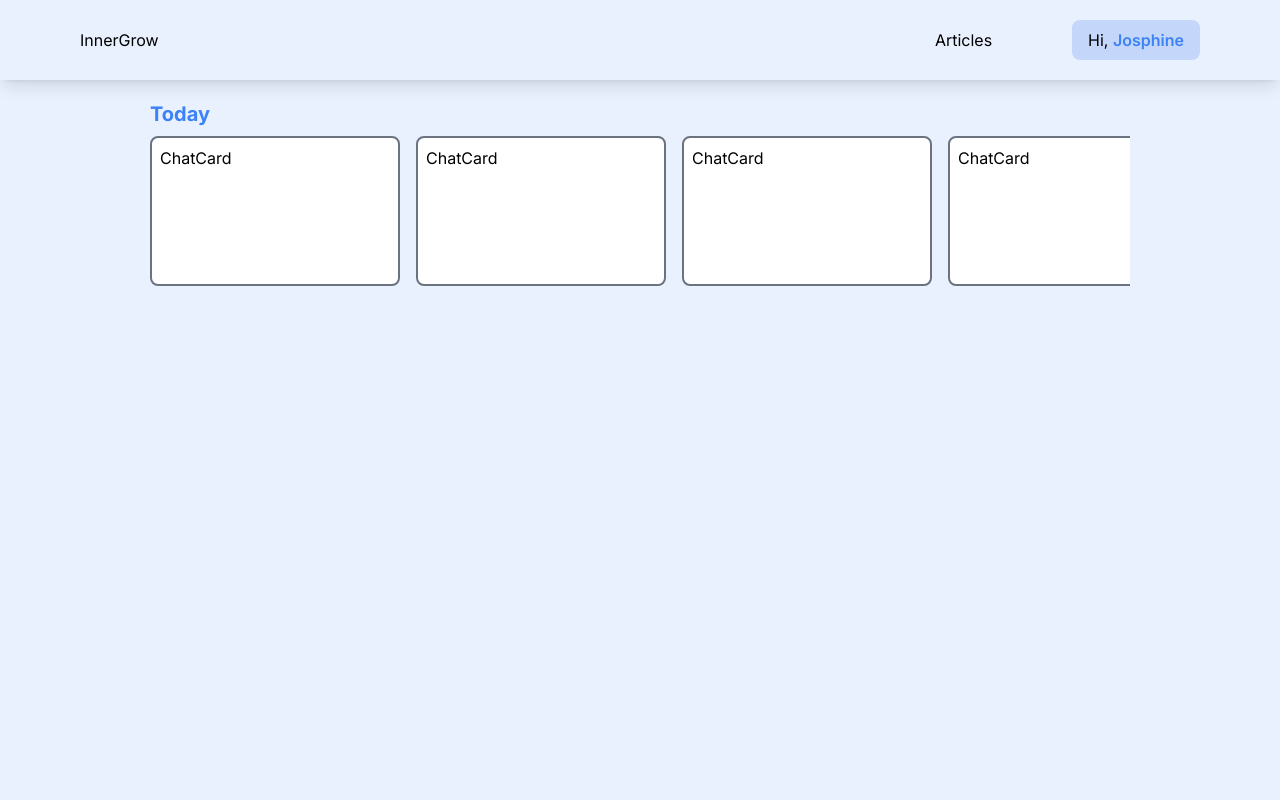
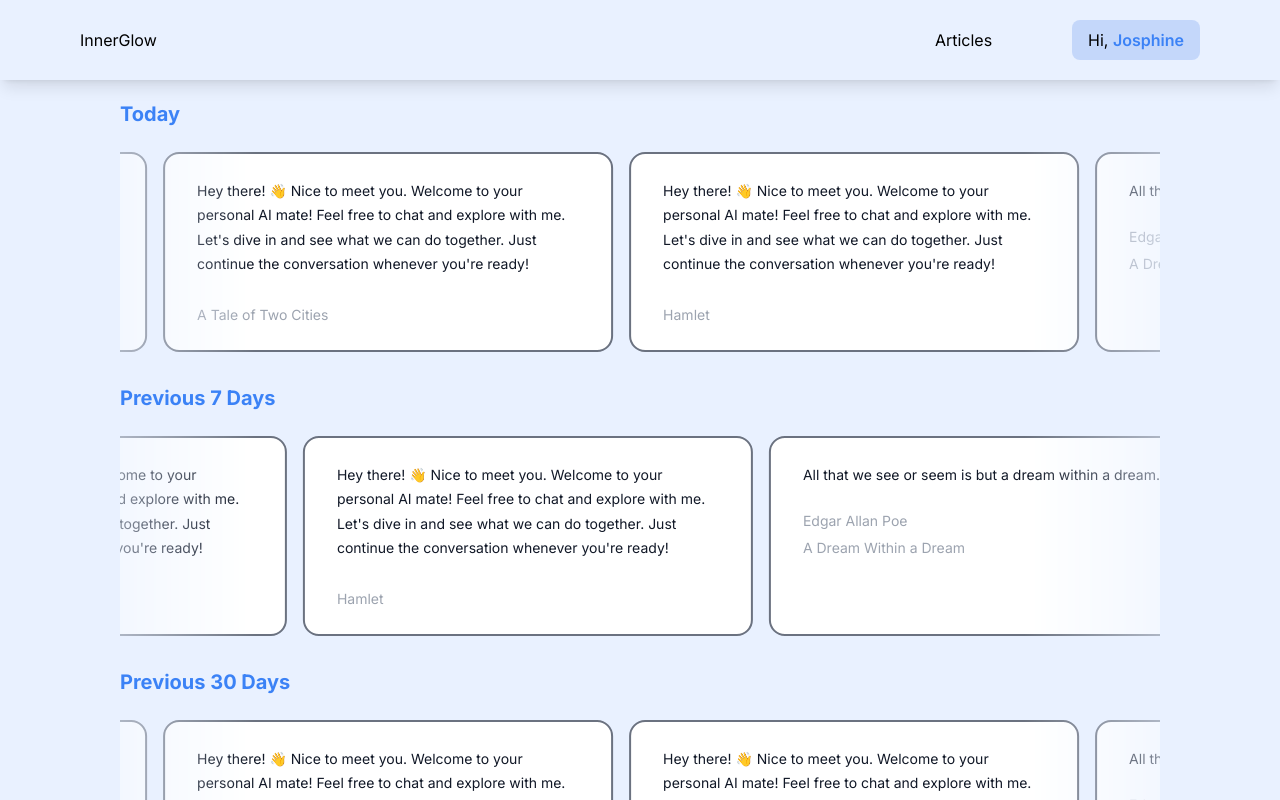
Before and after one commit to JosphineG/InnerGlow-Frontend, a Next.js app: page /history in a window 1280 px wide. Shown: the top 800 px of the page. Built offline with nearby package versions, Linux system fonts and the light colour scheme.

Commit message:
Update :chat page
Co-authored-by: JosphineG <angeljosphine27@gmail.com>

```diff
--- a/jsconfig.json
+++ b/jsconfig.json
@@ -1,5 +1,6 @@
 {
   "compilerOptions": {
+    "jsx": "react",
     "paths": {
       "@/*": ["./src/*"]
     }
--- a/package.json
+++ b/package.json
@@ -17,6 +17,8 @@
     "tailwind-merge": "^2.2.1"
   },
   "devDependencies": {
+    "@types/node": "^20.11.25",
+    "@types/react": "18.2.64",
     "autoprefixer": "^10.0.1",
     "eslint": "^8",
     "eslint-config-next": "14.1.0",
--- a/src/app/components/Chat.jsx
+++ b/src/app/components/Chat.jsx
@@ -46,7 +46,7 @@ function Chat() {
         </form>
         <footer className="w-full px-4 py-2 mt-4 text-center text-gray-500 text-sm">
           <p>
-            InnerGrow AI 2024.Al rights reserved.Terms of services and Privacy
+            InnerGlow AI 2024.Al rights reserved.Terms of services and Privacy
             policy
           </p>
         </footer>
--- a/src/app/components/ChatCard.jsx
+++ b/src/app/components/ChatCard.jsx
@@ -1,7 +1,11 @@
 import React from "react";
 
 function ChatCard() {
-  return <div className="border-[2px] border-gray-500 bg-white flex- w-[250px] h-[150px] rounded-lg px-2 py-2 flex-grow">ChatCard</div>;
+  return (
+    <div className="border-[2px] border-gray-500 bg-white flex- w-[250px] h-[150px] rounded-lg px-2 py-2 flex-grow">
+      ChatCard
+    </div>
+  );
 }
 
 export default ChatCard;
--- a/src/app/components/ChatNav.jsx
+++ b/src/app/components/ChatNav.jsx
@@ -3,7 +3,7 @@ import Link from "next";
 function ChatNav() {
   return (
     <header className="w-screen flex justify-between items-center gap-2 px-4 md:px-20 py-4 fixed z-[9999] h-[80px] shadow-lg bg-[#e9f1ff]">
-      <h1>InnerGrow</h1>
+      <h1>InnerGlow</h1>
       <nav className="flex justify-between items-center gap-4 md:gap-20 capitalize">
         <a href="">articles</a>
         <a href="">history</a>
--- /dev/null
+++ b/src/app/components/MovingCard.jsx
@@ -0,0 +1,68 @@
+"use client";
+
+import React, { useEffect, useState } from "react";
+import { InfiniteMovingCards } from "../components/ui/infinite-moving-cards";
+
+export function InfiniteMovingCardsToday() {
+  return (
+    <div className="rounded-md flex flex-col antialiased dark:bg-black dark:bg-grid-white/[0.05] items-center justify-center relative overflow-hidden">
+      <InfiniteMovingCards
+        items={testimonials}
+        direction="right"
+        speed="slow"
+      />
+    </div>
+  );
+}
+export function InfiniteMovingCardsPrevious7Days() {
+  return (
+    <div className="rounded-md flex flex-col antialiased dark:bg-black dark:bg-grid-white/[0.05] items-center justify-center relative overflow-hidden">
+      <InfiniteMovingCards
+        items={testimonials}
+        direction="left"
+        speed="slow"
+      />
+    </div>
+  );
+}
+export function InfiniteMovingCardsPrevious30Days() {
+  return (
+    <div className="rounded-md flex flex-col antialiased dark:bg-black dark:bg-grid-white/[0.05] items-center justify-center relative overflow-hidden">
+      <InfiniteMovingCards
+        items={testimonials}
+        direction="right"
+        speed="slow"
+      />
+    </div>
+  );
+}
+
+const testimonials = [
+  {
+    quote:
+      "Hey there! 👋 Nice to meet you. Welcome to your personal AI mate! Feel free to chat and explore with me. Let's dive in and see what we can do together. Just continue the conversation whenever you're ready!",
+    title: "A Tale of Two Cities",
+  },
+  {
+    quote:
+      "Hey there! 👋 Nice to meet you. Welcome to your personal AI mate! Feel free to chat and explore with me. Let's dive in and see what we can do together. Just continue the conversation whenever you're ready!",
+    title: "Hamlet",
+  },
+  {
+    quote: "All that we see or seem is but a dream within a dream.",
+    name: "Edgar Allan Poe",
+    title: "A Dream Within a Dream",
+  },
+  {
+    quote:
+      "It is a truth universally acknowledged, that a single man in possession of a good fortune, must be in want of a wife.",
+    name: "Jane Austen",
+    title: "Pride and Prejudice",
+  },
+  {
+    quote:
+      "Call me Ishmael. Some years ago—never mind how long precisely—having little or no money in my purse, and nothing particular to interest me on shore, I thought I would sail about a little and see the watery part of the world.",
+    name: "Herman Melville",
+    title: "Moby-Dick",
+  },
+];
--- /dev/null
+++ b/src/app/components/ui/infinite-moving-cards.tsx
@@ -0,0 +1,120 @@
+"use client";
+
+import { cn } from "@/app/lib/utils/cn";
+import React, { useEffect, useState } from "react";
+
+export const InfiniteMovingCards = ({
+  items,
+  direction = "left",
+  speed = "fast",
+  pauseOnHover = true,
+  className,
+}: {
+  items: {
+    quote: string;
+    name: string;
+    title: string;
+  }[];
+  direction?: "left" | "right";
+  speed?: "fast" | "normal" | "slow";
+  pauseOnHover?: boolean;
+  className?: string;
+}) => {
+  const containerRef = React.useRef<HTMLDivElement>(null);
+  const scrollerRef = React.useRef<HTMLUListElement>(null);
+
+  useEffect(() => {
+    addAnimation();
+  }, []);
+  const [start, setStart] = useState(false);
+  function addAnimation() {
+    if (containerRef.current && scrollerRef.current) {
+      const scrollerContent = Array.from(scrollerRef.current.children);
+
+      scrollerContent.forEach((item) => {
+        const duplicatedItem = item.cloneNode(true);
+        if (scrollerRef.current) {
+          scrollerRef.current.appendChild(duplicatedItem);
+        }
+      });
+
+      getDirection();
+      getSpeed();
+      setStart(true);
+    }
+  }
+  const getDirection = () => {
+    if (containerRef.current) {
+      if (direction === "left") {
+        containerRef.current.style.setProperty(
+          "--animation-direction",
+          "forwards"
+        );
+      } else {
+        containerRef.current.style.setProperty(
+          "--animation-direction",
+          "reverse"
+        );
+      }
+    }
+  };
+  const getSpeed = () => {
+    if (containerRef.current) {
+      if (speed === "fast") {
+        containerRef.current.style.setProperty("--animation-duration", "20s");
+      } else if (speed === "normal") {
+        containerRef.current.style.setProperty("--animation-duration", "40s");
+      } else {
+        containerRef.current.style.setProperty("--animation-duration", "80s");
+      }
+    }
+  };
+  return (
+    <div
+      ref={containerRef}
+      className={cn(
+        "scroller relative z-20  max-w-7xl overflow-hidden  [mask-image:linear-gradient(to_right,transparent,white_20%,white_80%,transparent)]",
+        className
+      )}
+    >
+      <ul
+        ref={scrollerRef}
+        className={cn(
+          " flex min-w-full shrink-0 gap-4 py-4 w-max flex-nowrap",
+          start && "animate-scroll ",
+          pauseOnHover && "hover:[animation-play-state:paused]"
+        )}
+      >
+        {items.map((item, idx) => (
+          <li
+            className="w-[250px]  relative rounded-2xl border-[2px]  flex-shrink-0 border-gray-500 px-8 py-6 md:w-[450px] h-[200px] truncate p-2"
+            style={{
+              background: "white",
+            }}
+            key={idx}
+          >
+            <blockquote>
+              <div
+                aria-hidden="true"
+                className="user-select-none -z-1 pointer-events-none absolute -left-0.5 -top-0.5 h-[calc(100%_+_4px)] w-[calc(100%_+_4px)]"
+              ></div>
+              <span className=" relative z-20 text-sm leading-[1.6] text-gray-900 font-normal w-full text-wrap">
+                {item.quote}
+              </span>
+              <div className="relative z-20 mt-6 flex flex-row items-center">
+                <span className="flex flex-col gap-1">
+                  <span className=" text-sm leading-[1.6] text-gray-400 font-normal">
+                    {item.name}
+                  </span>
+                  <span className=" text-sm leading-[1.6] text-gray-400 font-normal">
+                    {item.title}
+                  </span>
+                </span>
+              </div>
+            </blockquote>
+          </li>
+        ))}
+      </ul>
+    </div>
+  );
+};
--- a/src/app/history/page.js
+++ b/src/app/history/page.js
@@ -1,11 +1,16 @@
 import React from "react";
 import ChatCard from "../components/ChatCard";
+import {
+  InfiniteMovingCardsPrevious30Days,
+  InfiniteMovingCardsPrevious7Days,
+  InfiniteMovingCardsToday,
+} from "../components/MovingCard";
 
 function page() {
   return (
-    <div>
+    <div className="justify-between flex flex-col">
       <header className="w-screen flex justify-between items-center gap-2 px-4 md:px-20 py-4 fixed z-[9999] h-[80px] shadow-lg bg-[#e9f1ff]">
-        <h1>InnerGrow</h1>
+        <h1>InnerGlow</h1>
         <nav className="flex justify-between items-center gap-4 md:gap-20 capitalize">
           <a href="">articles</a>
 
@@ -14,18 +19,36 @@ function page() {
           </h3>
         </nav>
       </header>
-      <div className="pt-[100px] md:px-[150px] px-4">
+      <div className="pt-[100px] md:px-[120px] px-4 flex flex-1 flex-col space-y-4 p-3  mb-4">
         <div>
           <h3 className="text-xl font-bold mb-2 text-blue-500">Today</h3>
           <div className="grid grid-flow-col overflow-x-auto gap-4 scrollbar-thumb-blue scrollbar-thumb-rounded scrollbar-track-blue-lighter scrollbar-w-2 scrolling-touch">
-            <ChatCard />
-            <ChatCard />
-            <ChatCard />
-            <ChatCard />
-            <ChatCard />
+            <InfiniteMovingCardsToday />
+          </div>
+        </div>
+        <div>
+          <h3 className="text-xl font-bold mb-2 text-blue-500">
+            Previous 7 Days
+          </h3>
+          <div className="grid grid-flow-col overflow-x-auto gap-4 scrollbar-thumb-blue scrollbar-thumb-rounded scrollbar-track-blue-lighter scrollbar-w-2 scrolling-touch">
+            <InfiniteMovingCardsPrevious7Days />
+          </div>
+        </div>
+        <div>
+          <h3 className="text-xl font-bold mb-2 text-blue-500">
+            Previous 30 Days
+          </h3>
+          <div className="grid grid-flow-col overflow-x-auto gap-4 scrollbar-thumb-blue scrollbar-thumb-rounded scrollbar-track-blue-lighter scrollbar-w-2 scrolling-touch">
+            <InfiniteMovingCardsPrevious30Days />
           </div>
         </div>
       </div>
+      <footer className="w-full  mt-4 text-center text-gray-500 text-sm shadow-lg shadow-black px-4 pt-4 py-4 sm:mb-0  bg-[#e9f1ff] md:px-[150px] sticky">
+        <p>
+          InnerGlow AI 2024.Al rights reserved.Terms of services and Privacy
+          policy
+        </p>
+      </footer>
     </div>
   );
 }
--- /dev/null
+++ b/src/app/lib/utils/cn.ts
@@ -0,0 +1,6 @@
+import { ClassValue, clsx } from "clsx";
+import { twMerge } from "tailwind-merge";
+
+export function cn(...inputs: ClassValue[]) {
+  return twMerge(clsx(inputs));
+}
--- /dev/null
+++ b/tailwind.config.ts
@@ -0,0 +1,47 @@
+
+const defaultTheme = require("tailwindcss/defaultTheme");
+
+const colors = require("tailwindcss/colors");
+const {
+  default: flattenColorPalette,
+} = require("tailwindcss/lib/util/flattenColorPalette");
+
+/** @type {import('tailwindcss').Config} */
+
+module.exports = {
+  content: [
+    "./src/pages/**/*.{js,ts,jsx,tsx,mdx}",
+    "./src/components/**/*.{js,ts,jsx,tsx,mdx}",
+    "./src/app/**/*.{js,ts,jsx,tsx,mdx}",
+  ],
+   darkMode: "class",
+   theme: {
+    // rest of the code
+    extend: {
+      animation: {
+        scroll:
+          "scroll var(--animation-duration, 40s) var(--animation-direction, forwards) linear infinite",
+      },
+      keyframes: {
+        scroll: {
+          to: {
+            transform: "translate(calc(-50% - 0.5rem))",
+          },
+        },
+      },
+    },
+  },
+   plugins: [addVariablesForColors],
+};
+
+
+function addVariablesForColors({ addBase, theme }: any) {
+  let allColors = flattenColorPalette(theme("colors"));
+  let newVars = Object.fromEntries(
+    Object.entries(allColors).map(([key, val]) => [`--${key}`, val])
+  );
+
+  addBase({
+    ":root": newVars,
+  });
+}
```
Also changed, not shown: tailwind.config.js (deleted, +0 -18 lines), tsconfig.json (added, +34 -0 lines), 1 other file (tests, documents, lock files or other folders).
